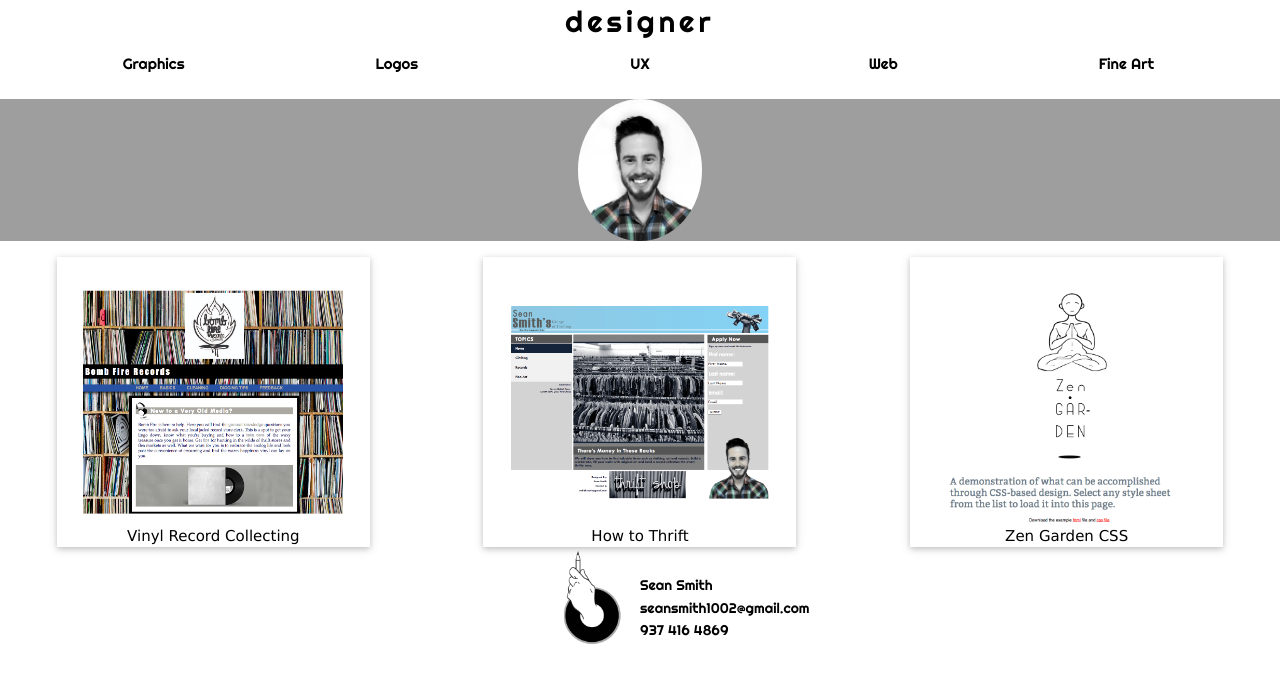
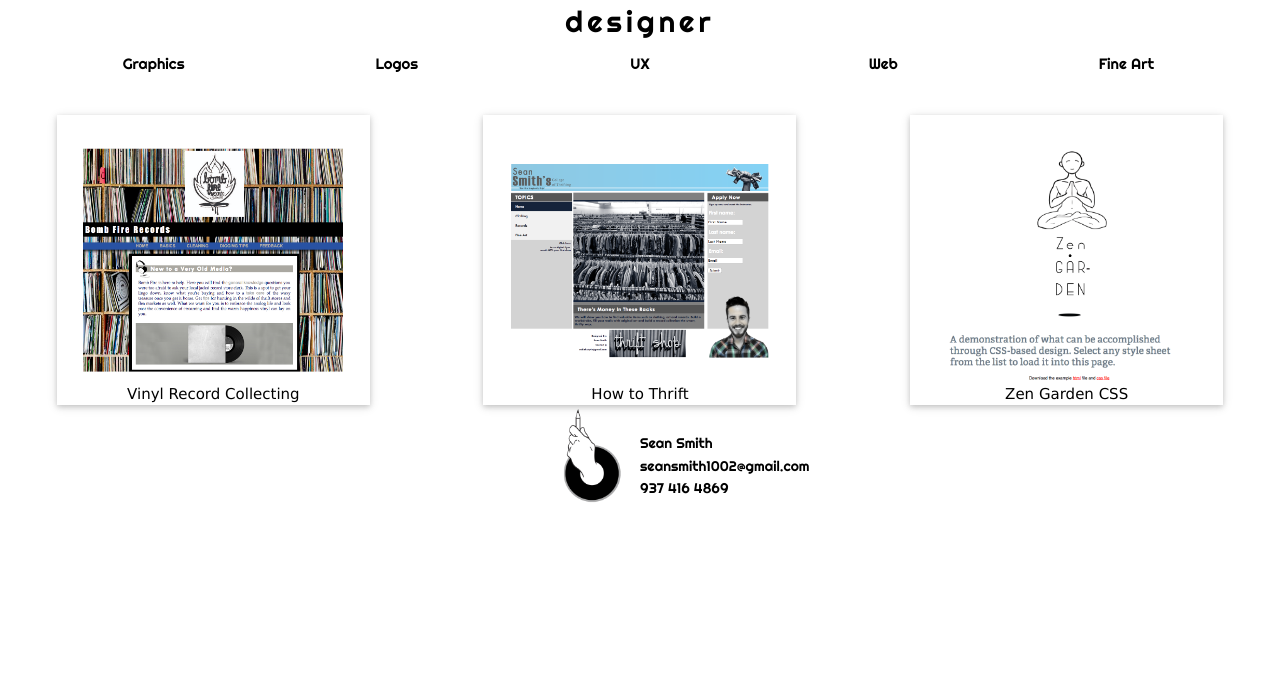
Before and after one commit to sean-smith-sites/portfolio, a plain HTML site: page web.html in a window 1280 px wide. Drawn offline with nearby package versions, Linux system fonts and the light colour scheme.

Commit message:
Update web.html

```diff
--- a/web.html
+++ b/web.html
@@ -122,10 +122,10 @@
 	</div>
 
 
-	<div class="w3-container w3-grey" style="height: 10% width: 100%;">
+<!-- 	<div class="w3-container w3-grey" style="height: 10% width: 100%;">
 	  <img src="images/SeanSmith_selft_final.jpg" id="Selfie" class="w3-circle" style="width:10%; min-width: 60px; display:block; margin-left: auto; margin-right: auto;">
 	</div>
-
+ -->
 
 
 	<!--my fun description-->
```
